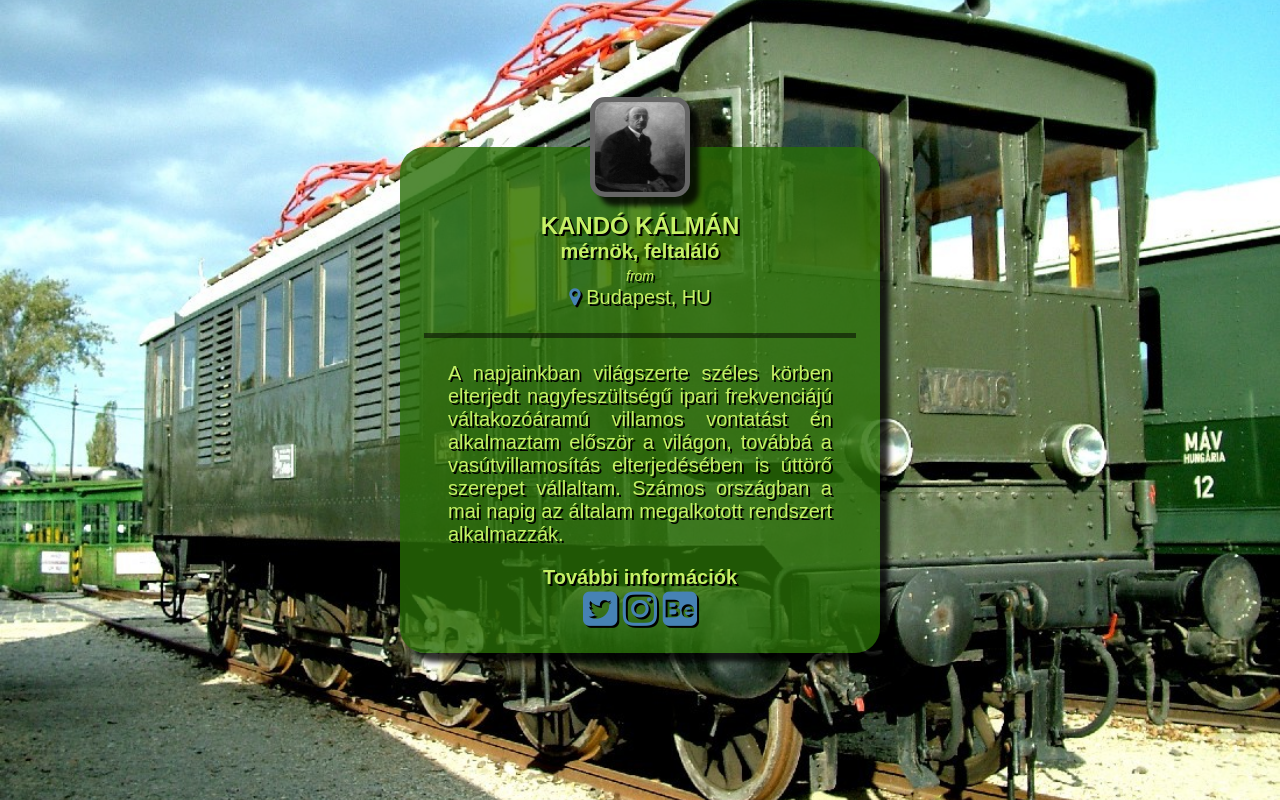
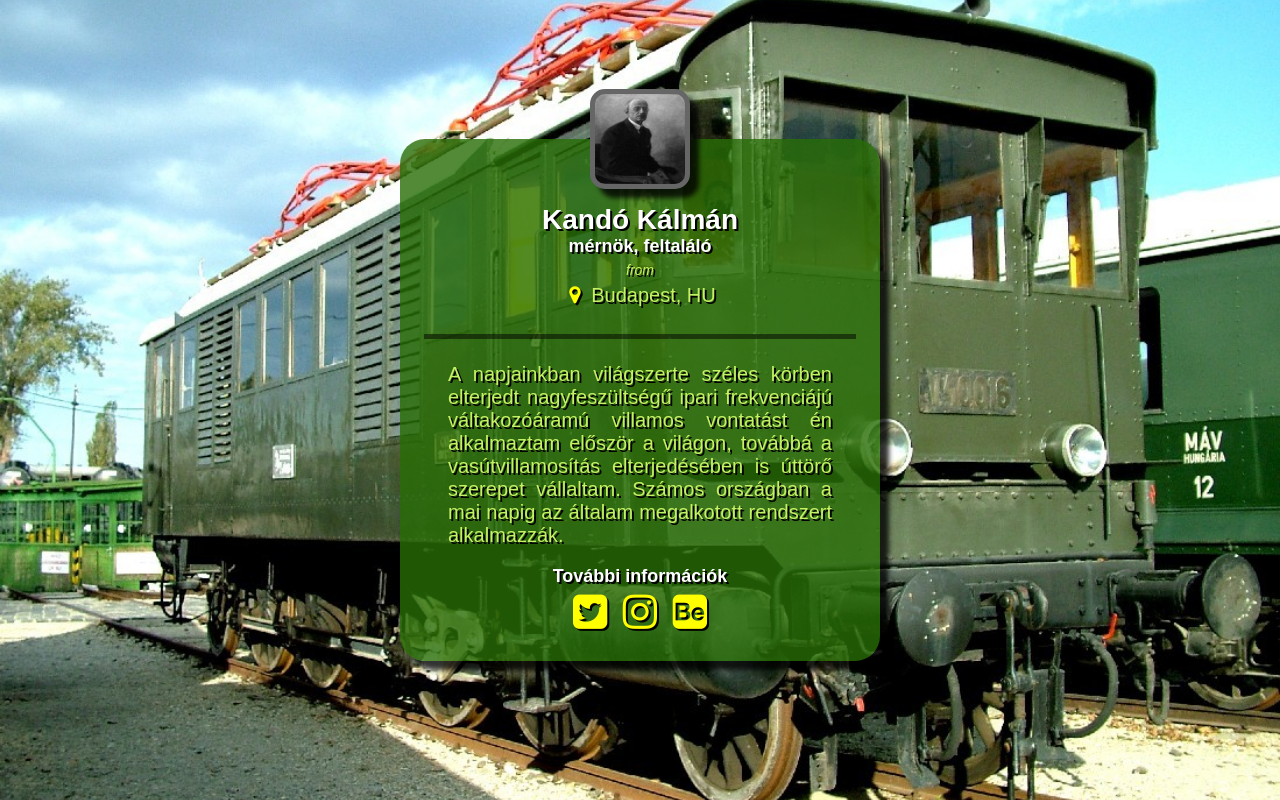
Before and after one commit to tamas0208/online-card-project, a plain HTML site: page index.html in a window 1280 px wide. Drawn offline with Linux system fonts and the light colour scheme.

Commit message:
add style.css

```diff
--- a/style.css
+++ b/style.css
@@ -24,6 +24,7 @@
     color: rgb(198, 240, 102);
     text-shadow: 2px 2px #000000;
     font-family: sans-serif, "Helvetica Neue", "Lucida Grande", Arial;
+    font-stretch: expanded;
     font-size: 20px;
   }
 
@@ -85,8 +86,14 @@
   }
 
   h1 {
-    font-size: 24px;
-    text-transform: uppercase;
+    font-size: 28px;
+    text-transform: capitalize;
+    color: white
+  }
+
+  h2 {
+    font-size: 18px;
+    color: white;
   }
 
   span {
@@ -95,10 +102,11 @@
   }
 
   i{
-    color: steelblue;
+    color: yellow;
+    padding: 5px;
   }
 
   i:hover{
     transform: scale(1.1);
-    filter: brightness(200%);
+    filter: invert(90%);
   }
```
